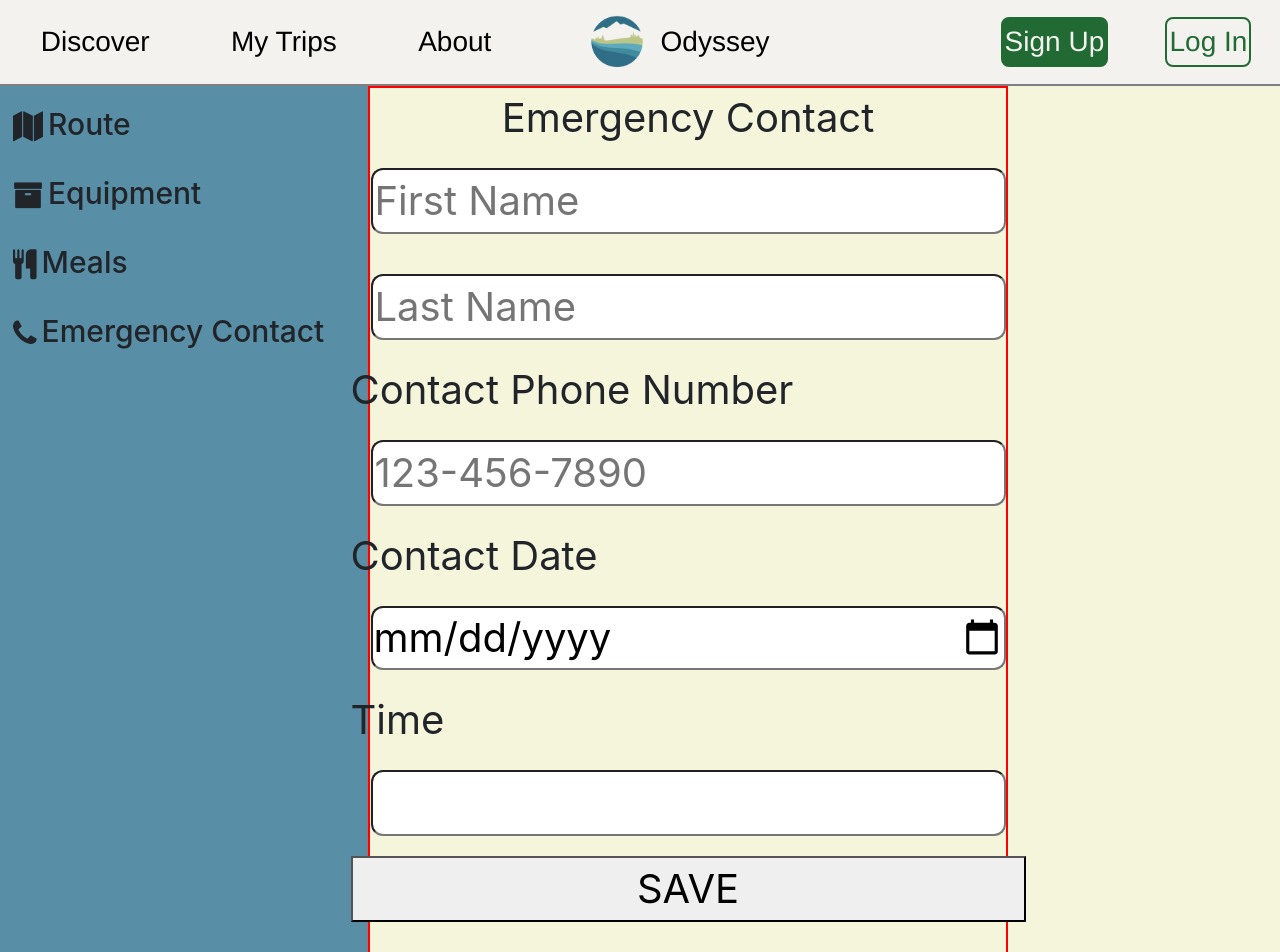
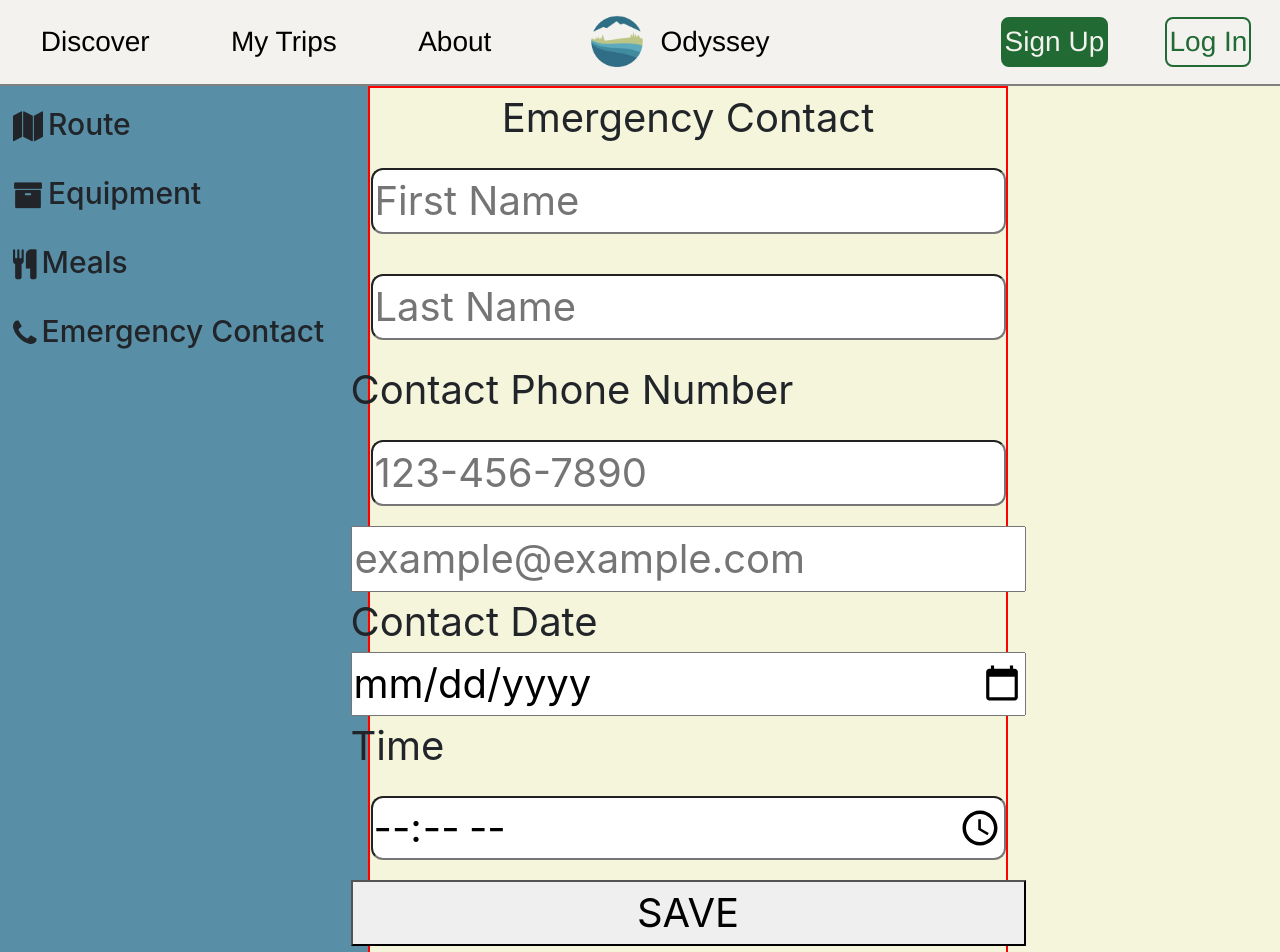
Before and after one commit to LeonXZhou/Odyssey, a React (Create React App) app in the folder odyssey/: page /planning/emergency/1 in a window 1280 px wide. Shown: the top 952 px of the page. Built offline with nearby package versions, Linux system fonts and the light colour scheme; no server answers.

Commit message:
pulling main for emergency db route to connect

```diff
--- a/odyssey/src/Helpers/apiHelpers.js
+++ b/odyssey/src/Helpers/apiHelpers.js
@@ -229,11 +229,20 @@ export default function updateEmergencyContact(
   name,
   phone_number,
   email,
-  time_date,
+  send_time,
   message_sent,
   send_date
 ) {
-  console.log("EMERGENCY", trip_id);
+  console.log(
+    "EMERGENCY",
+    trip_id,
+    name,
+    phone_number,
+    email,
+    send_time,
+    message_sent,
+    send_date
+  );
 }
 
 // EMERGENCY CONTACT API END
--- a/odyssey/src/components/BeginJourney.js
+++ b/odyssey/src/components/BeginJourney.js
@@ -23,9 +23,11 @@ function BeginJourney(props) {
   return (
     <>
       {journeyRenderState === BEGIN && !auth && (
-        <Link to="/register" type="button" className="banner">
-          Your journey begins here
-        </Link>
+        <div className="banner">
+          <Link to="/register" type="button" className="begin-journey">
+            Your journey begins here
+          </Link>
+        </div>
       )}
 
       {journeyRenderState === BEGIN && auth && (
--- a/odyssey/src/components/component-styles/home.scss
+++ b/odyssey/src/components/component-styles/home.scss
@@ -18,6 +18,9 @@
     text-shadow: 3px 3px black;
 
     .begin-journey {
+      display: flex;
+      justify-content: center;
+      align-items: center;
       background-color: transparent;
       border: none;
       height: 5em;
--- a/odyssey/src/components/planning/Emergency/Emergency.js
+++ b/odyssey/src/components/planning/Emergency/Emergency.js
@@ -1,10 +1,11 @@
-import React, { useEffect } from "react";
+import React, { useEffect, useState } from "react";
 import { Link } from "react-router-dom";
 import "../../component-styles/Emergency.scss";
 import updateEmergencyContact from "../../../Helpers/apiHelpers.js";
 
 const Emergency = (props) => {
-  console.log(props);
+  const [emergencyState, setEmergencyState] = useState({});
+  console.log(emergencyState);
   return (
     <main className="emergency">
       <div>Emergency Contact</div>
@@ -13,18 +14,72 @@ const Emergency = (props) => {
         className="emergency-form"
         onSubmit={(e) => {
           e.preventDefault();
-          updateEmergencyContact(props.trip_id);
+          updateEmergencyContact(props.trip_id, emergencyState);
         }}
       >
-        <input className="first-name" placeholder="First Name"></input>
+        <input
+          className="first-name"
+          value={emergencyState.first_name}
+          onChange={(e) => {
+            setEmergencyState((prev) => {
+              return { ...prev, first_name: e.target.value };
+            });
+          }}
+          placeholder="First Name"
+        ></input>
 
-        <input className="last-name" placeholder="Last Name"></input>
+        <input
+          className="last-name"
+          value={emergencyState.last_name}
+          onChange={(e) => {
+            setEmergencyState((prev) => {
+              return { ...prev, last_name: e.target.value };
+            });
+          }}
+          placeholder="Last Name"
+        ></input>
         <div>Contact Phone Number</div>
-        <input className="phone" placeholder="123-456-7890"></input>
+        <input
+          className="phone"
+          value={emergencyState.phone_number}
+          onChange={(e) => {
+            setEmergencyState((prev) => {
+              return { ...prev, phone: e.target.value };
+            });
+          }}
+          placeholder="123-456-7890"
+        ></input>
+        <input
+          className="email"
+          value={emergencyState.email}
+          onChange={(e) => {
+            setEmergencyState((prev) => {
+              return { ...prev, email: e.target.value };
+            });
+          }}
+          placeholder="example@example.com"
+        ></input>
         <div>Contact Date</div>
-        <input type={"date"} className="contact-date"></input>
+        <input
+          type={"date"}
+          value={emergencyState.send_date}
+          onChange={(e) => {
+            setEmergencyState((prev) => {
+              return { ...prev, send_date: e.target.value };
+            });
+          }}
+          className="send-date"
+        ></input>
         <div>Time</div>
-        <input className="contact-time"></input>
+        <input
+          className="contact-time"
+          type={"time"}
+          onChange={(e) => {
+            setEmergencyState((prev) => {
+              return { ...prev, send_time: e.target.value };
+            });
+          }}
+        ></input>
         <button>SAVE</button>
       </form>
     </main>
--- a/odyssey/src/components/planning/Planning.js
+++ b/odyssey/src/components/planning/Planning.js
@@ -92,7 +92,7 @@ const Planning = (props) => {
       );
     }
     if (props.page === "emergency") {
-      return <Emergency trip_id={route.trip_id} />;
+      return <Emergency trip_id={trip_id} />;
     }
     return <></>;
   };
--- a/odyssey/src/components/planning/Sidebar.js
+++ b/odyssey/src/components/planning/Sidebar.js
@@ -30,7 +30,7 @@ const Sidebar = (props) => {
         Meals
       </Link>
       <Link
-        to="/planning/emergency"
+        to={`/planning/emergency/${props.edit}/${props.trip_id}`}
         type="button"
         className="btn btn-default  sidebar-item"
       >
```
